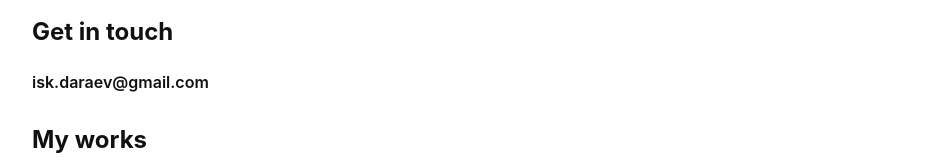
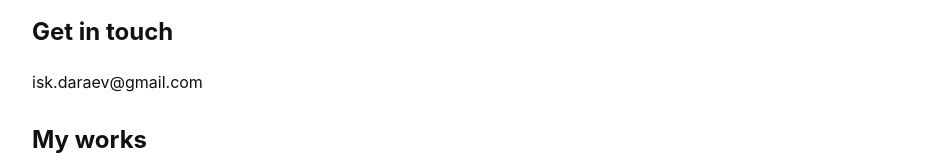
Before and after one commit to isk06/ruportfo, a Next.js app: page / in a window 1280 px wide. Shown: the part 325-485 px from the top of the page, without its empty margins (168-1111 px from the left). Built offline with nearby package versions, Linux system fonts and the light colour scheme.

Commit message:
Change contact font weight to normal

```diff
--- a/app/globals.css
+++ b/app/globals.css
@@ -85,7 +85,7 @@ h1{
 
 .contact{
   margin-top:16px;
-  font-weight:600;
+  font-weight:400;
 }
 
 .footer{
```
